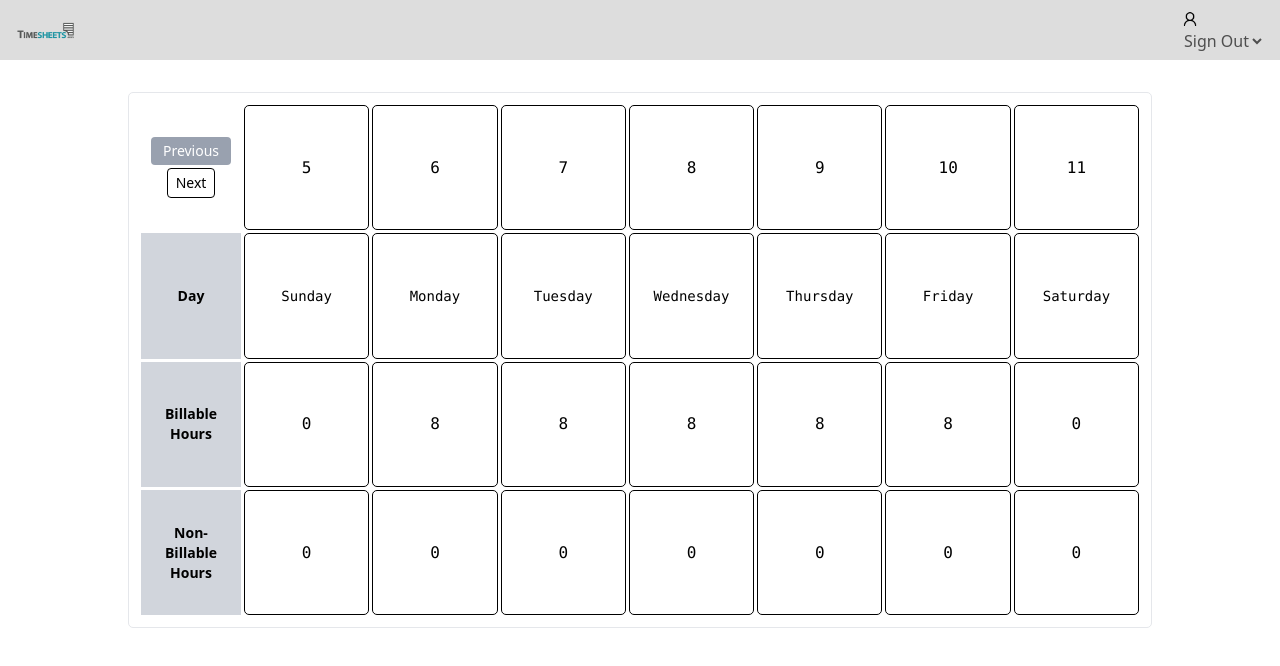
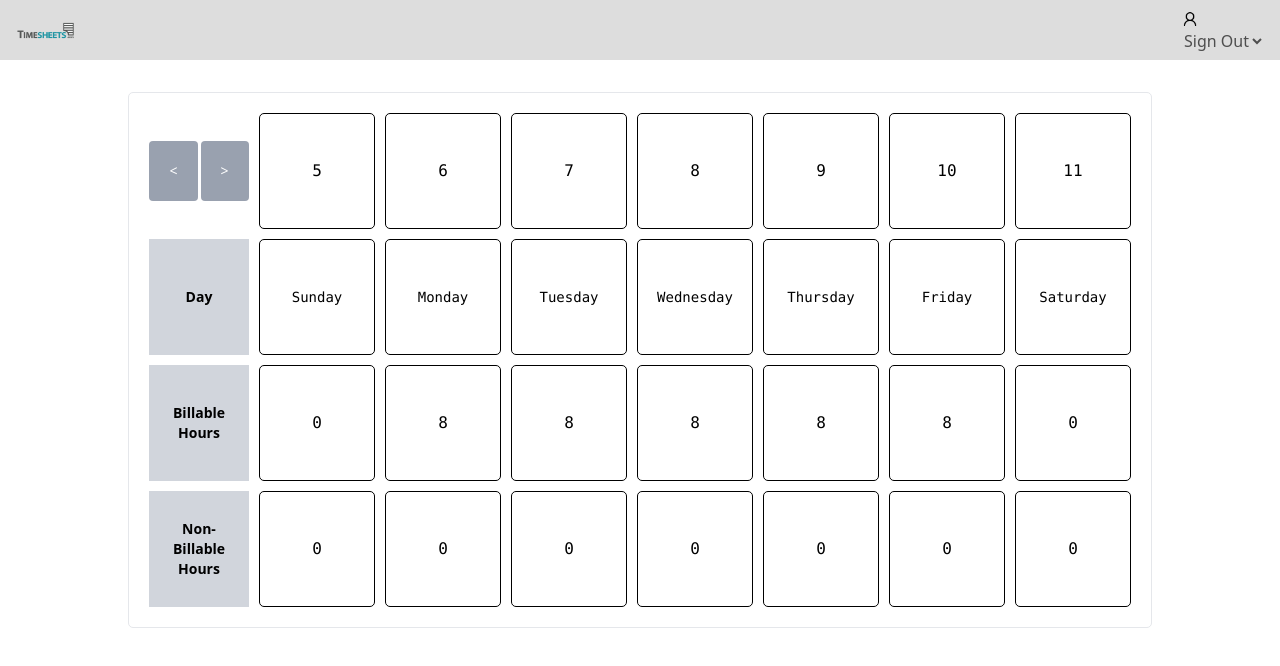
Before and after one commit to venugopalasok/Timesheet_Fe_ts, a React (Vite) app: page / in a window 1280 px wide. Shown: the top 666 px of the page. Built offline with nearby package versions, Linux system fonts and the light colour scheme.

Commit message:
Previous and Next Button Changes

```diff
--- a/dev-dist/sw.js
+++ b/dev-dist/sw.js
@@ -82,7 +82,7 @@ define(['./workbox-ce4f0d5f'], (function (workbox) { 'use strict';
     "revision": "3ca0b8505b4bec776b69afdba2768812"
   }, {
     "url": "index.html",
-    "revision": "0.f38prgmaoa8"
+    "revision": "0.lo53ug85sko"
   }], {});
   workbox.cleanupOutdatedCaches();
   workbox.registerRoute(new workbox.NavigationRoute(workbox.createHandlerBoundToURL("index.html"), {
--- a/src/App.tsx
+++ b/src/App.tsx
@@ -12,13 +12,13 @@ function App() {
       <Header />
       <div className='flex justify-center items-center mx-5 my-3'>
 
-        <div className='grid grid-cols-[100px_repeat(7,1fr)] gap-[3px]
+        <div className='grid grid-cols-[100px_repeat(7,1fr)] gap-[10px]
         bg-white mt-20 border border-gray-200 rounded-[5px]
-        w-full max-w-5xl box-border p-3'>
+        w-full max-w-5xl box-border p-5'>
           {/* Row 1 */}
-          <div className='flex flex-col justify-center items-center gap-[3px]'>
-                  <button className='bg-gray-400 text-white px-2 py-1 text-sm rounded w-20'>Previous</button>
-                  <button className='bg-white text-black border-black-400 border px-2 py-1 text-sm rounded '>Next</button>
+          <div className='flex flex-row justify-center items-center gap-[3px]'>
+                  <button className='bg-gray-400 text-white px-5 py-5 text-sm rounded'>&lt;</button>
+                  <button className='bg-gray-400 text-white px-5 py-5 text-sm rounded'>&gt;</button>
           </div>
           <DateCell date={5}/>
           <DateCell date={6}/>
```
